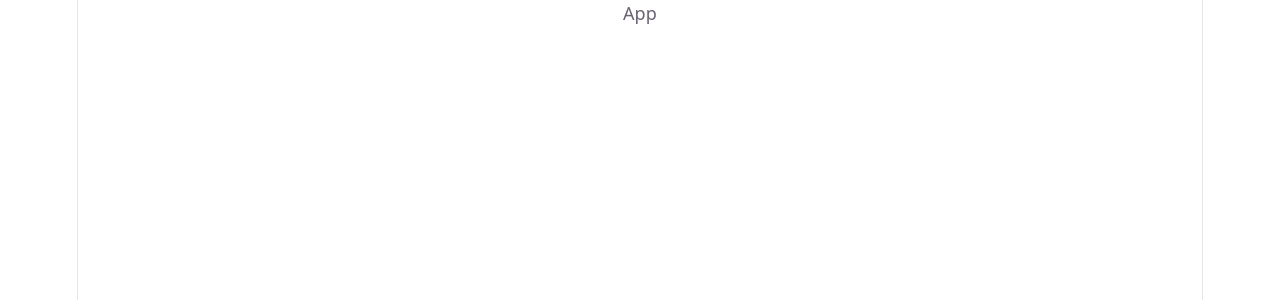
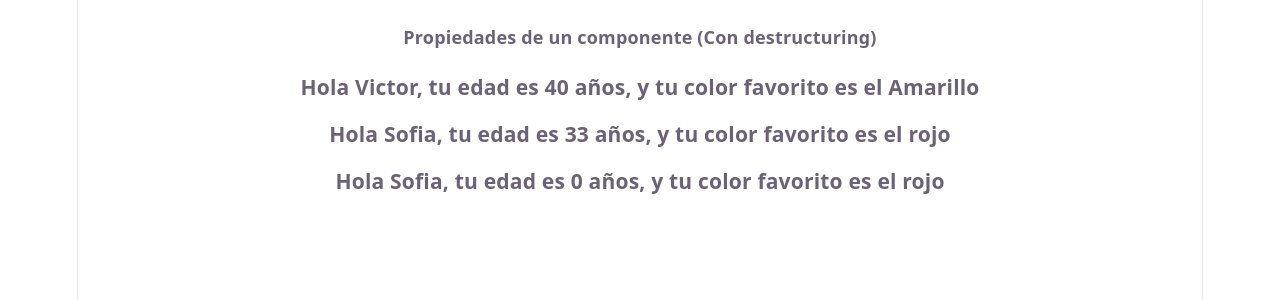
Before and after one commit to victorvzn/bootcamp-frontend-python-g31-jv, a React (Vite) app in the folder semana09/dia01-01-react-introduccion/: page / in a window 1280 px wide. Shown: the top 300 px of the page. Built offline with nearby package versions, Linux system fonts and the light colour scheme.

Commit message:
semana09, dia01, 01, react introducción

```diff
--- a/semana09/dia01-01-react-introduccion/src/App.jsx
+++ b/semana09/dia01-01-react-introduccion/src/App.jsx
@@ -143,11 +143,41 @@
 
 // export default App
 
-// 09 - Propiedaes de un componente (Ahora el componente será reutilizable)
+// 09 - Propiedades de un componente (Ahora el componente será reutilizable)
+
+// const BienvenidaPersonalizada = (props) => {
+//   return <h3>Hola {props.nombre}, tu edad es {props.edad ?? '0'} años.</h3>
+// }
+
+// const App = () => {
+//   return (
+//     <section>
+//       <h4>Propiedades de un componente</h4>
+
+//       <BienvenidaPersonalizada nombre="Victor" edad="40" />
+//       <BienvenidaPersonalizada nombre="Sofia" edad="33" />
+//       <BienvenidaPersonalizada nombre="Sofia" />
+//     </section>
+//   )
+// }
+
+// export default App
+
+// 10 - Propiedades de un componente (Con destructuring)
+
+const BienvenidaPersonalizada = ({ nombre, edad, color = 'rojo' }) => {
+  return <h3>Hola {nombre}, tu edad es {edad ?? '0'} años, y tu color favorito es el {color}</h3>
+}
 
 const App = () => {
   return (
-    <div>App</div>
+    <section>
+      <h4>Propiedades de un componente (Con destructuring)</h4>
+
+      <BienvenidaPersonalizada nombre="Victor" edad="40" color="Amarillo" />
+      <BienvenidaPersonalizada nombre="Sofia" edad="33" />
+      <BienvenidaPersonalizada nombre="Sofia" />
+    </section>
   )
 }
 
```
